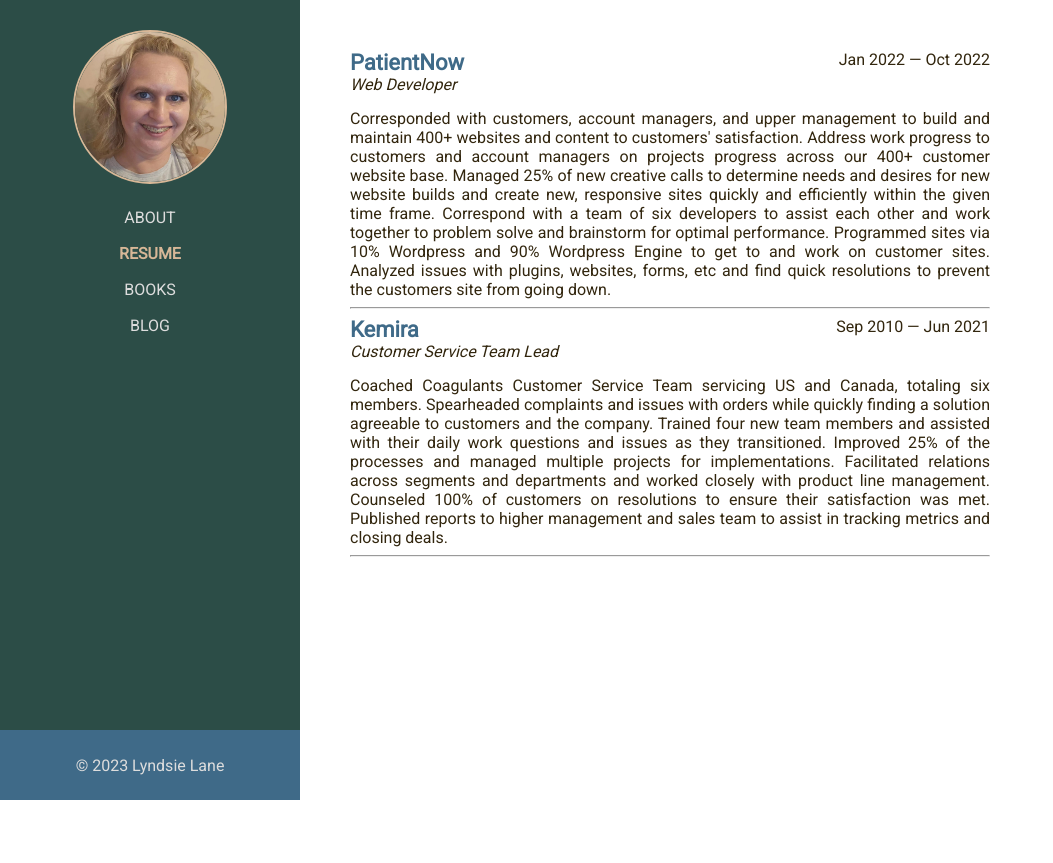
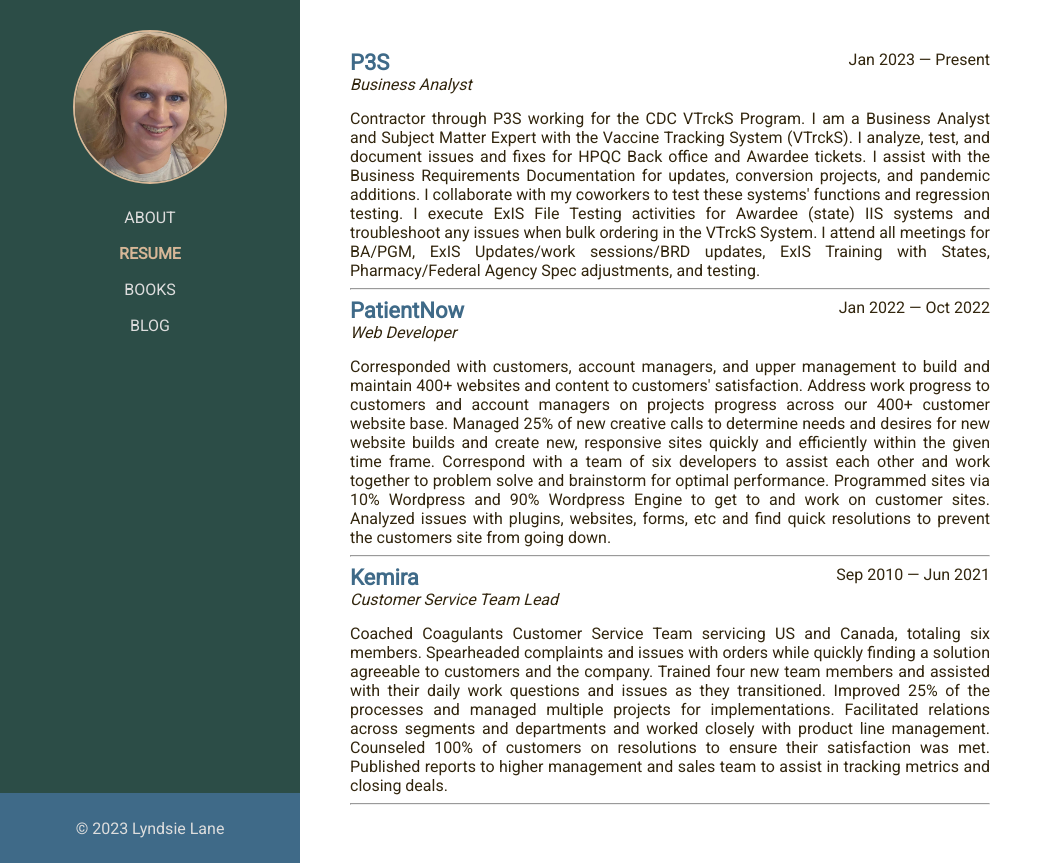
Before and after one commit to lyndsielane/lyndsie-lane-blog-typescript-react, a React (Create React App) app: page /resume in a window 1280 px wide. Shown: the whole page, without its empty margins (0-1053 px from the left). Before the commit the page ends 800 px from the top, so only its background shows below. Built offline with nearby package versions, Linux system fonts and the light colour scheme.

Commit message:
added p3s position

```diff
--- a/src/pages/Resume/Resume.tsx
+++ b/src/pages/Resume/Resume.tsx
@@ -4,6 +4,14 @@
 function Resume() {
   return (
     <div className="Resume">
+      <ResumeItem
+        companyName="P3S"
+        title="Business Analyst"
+        description="Contractor through P3S working for the CDC VTrckS Program. I am a Business Analyst and Subject Matter Expert with the Vaccine Tracking System (VTrckS). I analyze, test, and document issues and fixes for HPQC Back office and Awardee tickets. I assist with the Business Requirements Documentation for updates, conversion projects, and pandemic additions. I collaborate with my coworkers to test these systems' functions and regression testing. I execute ExIS File Testing activities for Awardee (state) IIS systems and troubleshoot any issues when bulk ordering in the VTrckS System. I attend all meetings for BA/PGM, ExIS Updates/work sessions/BRD updates, ExIS Training with States, Pharmacy/Federal Agency Spec adjustments, and testing. "
+        fromDate="Jan 2023"
+        toDate="Present"
+      />
+      <hr />
       <ResumeItem
         companyName="PatientNow"
         title="Web Developer"
```
